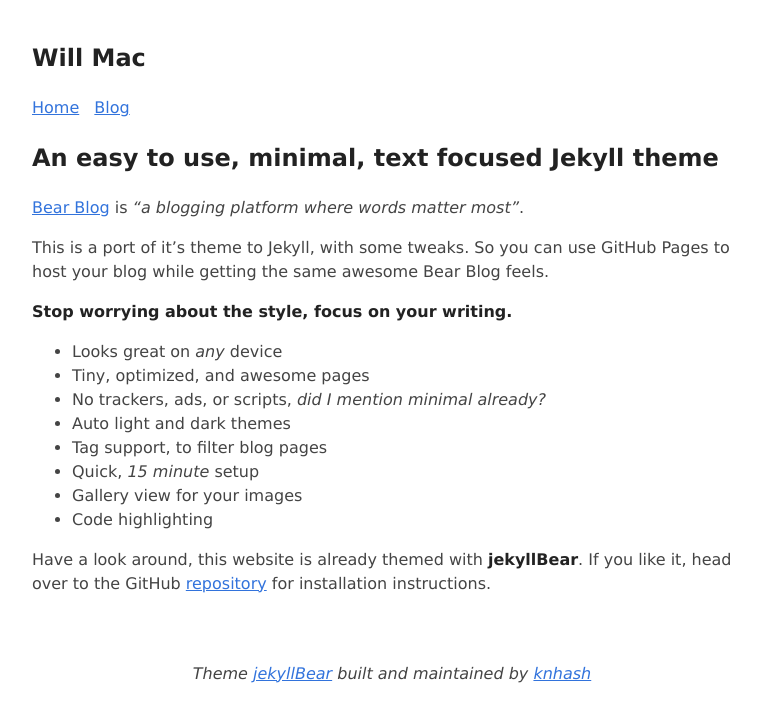
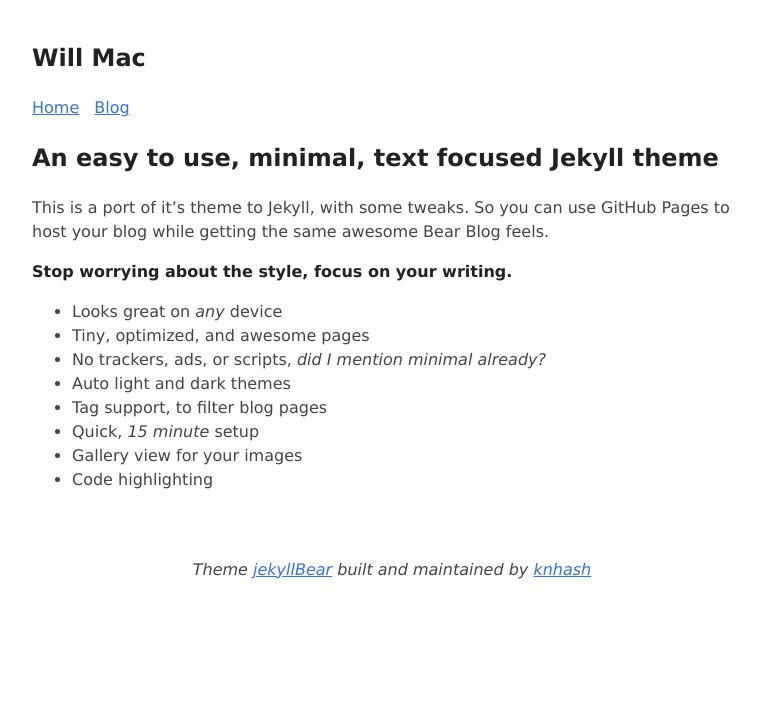
Before and after one commit to william-mac/william-mac.github.io, a Jekyll site: the page built from index.md, in a window 1280 px wide. Shown: the top 722 px of the page, without its empty margins (248-1009 px from the left). Built offline with Jekyll 4.4.1, drawn with Linux system fonts in a browser that asks for light colours.

Commit message:
Update index.md

```diff
--- a/index.md
+++ b/index.md
@@ -5,8 +5,6 @@ title: Hello
 
 
 ## An easy to use, minimal, text focused Jekyll theme
-
-[Bear Blog](https://bearblog.dev/) is *"a blogging platform where words matter most"*.
 
 This is a port of it's theme to Jekyll, with some tweaks. So you can use GitHub Pages to host your blog while getting the same awesome Bear Blog feels.
 
@@ -20,5 +18,3 @@ This is a port of it's theme to Jekyll, with some tweaks. So you can use GitHub
 - Quick, *15 minute* setup
 - Gallery view for your images
 - Code highlighting
-
-Have a look around, this website is already themed with **jekyllBear**. If you like it, head over to the GitHub [repository](https://github.com/knhash/jekyllBear) for installation instructions.
```
